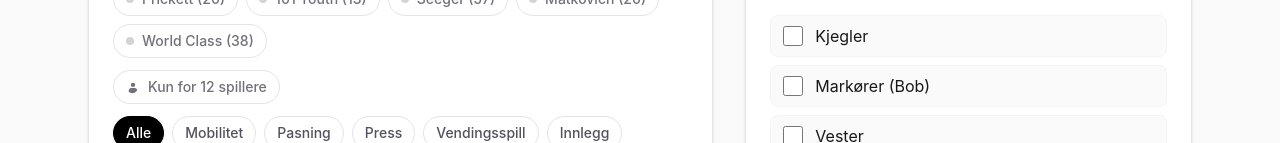
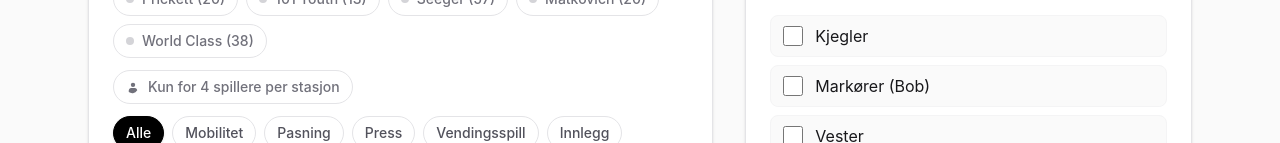
Before and after one commit to toro68/treninger, a Next.js app: page / in a window 1280 px wide. Shown: the part 657-800 px from the top of the page. Built offline with nearby package versions, Linux system fonts and the light colour scheme.

Commit message:
Filtrer øvelser på spillere per stasjon

```diff
--- a/src/components/ExerciseList.tsx
+++ b/src/components/ExerciseList.tsx
@@ -19,14 +19,14 @@ export const ExerciseList = ({ category, title, theme, sourceFilter, filterByPla
   const stationCount = useSessionStore((state) => state.stationCount);
   const exerciseLibrary = useSessionStore((state) => state.exerciseLibrary);
   const favoriteIds = useSessionStore((state) => state.favoriteIds);
-  // For station exercises, pass stationCount to enable smart sorting
+  // Pass stationCount for spillere per stasjon-beregning
   const exercises = filterExercises(
     exerciseLibrary,
     playerCount,
     category,
     theme,
     favoriteIds,
-    category === "station" ? stationCount : undefined,
+    stationCount,
     sourceFilter,
     filterByPlayerCount
   );
--- a/src/components/Filters.tsx
+++ b/src/components/Filters.tsx
@@ -103,6 +103,10 @@ export const Filters = ({
   onFilterByPlayerCountChange: (value: boolean) => void;
 }) => {
   const playerCount = useSessionStore((state) => state.playerCount);
+  const stationCount = useSessionStore((state) => state.stationCount);
+
+  // Beregn spillere per stasjon
+  const playersPerStation = Math.floor(playerCount / stationCount);
 
   // Tell øvelser per kilde
   const sourceCounts = useMemo(() => {
@@ -208,11 +212,11 @@ export const Filters = ({
           <svg xmlns="http://www.w3.org/2000/svg" viewBox="0 0 16 16" fill="currentColor" className="h-3.5 w-3.5">
             <path d="M8 8a2.5 2.5 0 1 0 0-5 2.5 2.5 0 0 0 0 5ZM3.156 11.763c.16-.629.44-1.21.813-1.72a2.5 2.5 0 0 1 2.015-1.043h4.032a2.5 2.5 0 0 1 2.015 1.043c.373.51.653 1.091.813 1.72A6.968 6.968 0 0 1 8 15a6.968 6.968 0 0 1-4.844-1.237Z" />
           </svg>
-          Kun for {playerCount} spillere
+          Kun for {playersPerStation} spillere per stasjon
         </button>
         {filterByPlayerCount && (
           <span className="text-xs text-zinc-500">
-            Viser kun øvelser som passer for nøyaktig {playerCount} spillere
+            ({playerCount} spillere ÷ {stationCount} stasjoner = {playersPerStation} per stasjon)
           </span>
         )}
       </div>
--- a/src/store/sessionStore.ts
+++ b/src/store/sessionStore.ts
@@ -292,10 +292,10 @@ export const filterExercises = (
   sourceFilter?: ExerciseSource | "egen" | null,
   filterByPlayerCount?: boolean
 ) => {
-  // Beregn spillere per stasjon for stasjonskategorien
+  // Beregn spillere per stasjon - brukes for alle kategorier når filter er aktivt
   const playersPerStation = stationCount && stationCount > 0
     ? Math.floor(playerCount / stationCount)
-    : undefined;
+    : playerCount;
 
   return exerciseLibrary
     .filter((exercise) => {
@@ -303,14 +303,10 @@ export const filterExercises = (
       const categoryMatch = category ? exercise.category === category : true;
       const themeMatch = theme ? exercise.theme === theme : true;
 
-      // Filtrer på spillerantall hvis aktivert
+      // Filtrer på spillerantall hvis aktivert - bruk alltid spillere per stasjon
       let playerCountMatch = true;
       if (filterByPlayerCount) {
-        // For stasjoner: bruk spillere per stasjon
-        const targetCount = category === "station" && playersPerStation
-          ? playersPerStation
-          : playerCount;
-        playerCountMatch = targetCount >= exercise.playersMin && targetCount <= exercise.playersMax;
+        playerCountMatch = playersPerStation >= exercise.playersMin && playersPerStation <= exercise.playersMax;
       }
 
       // Filtrer på kilde
```
